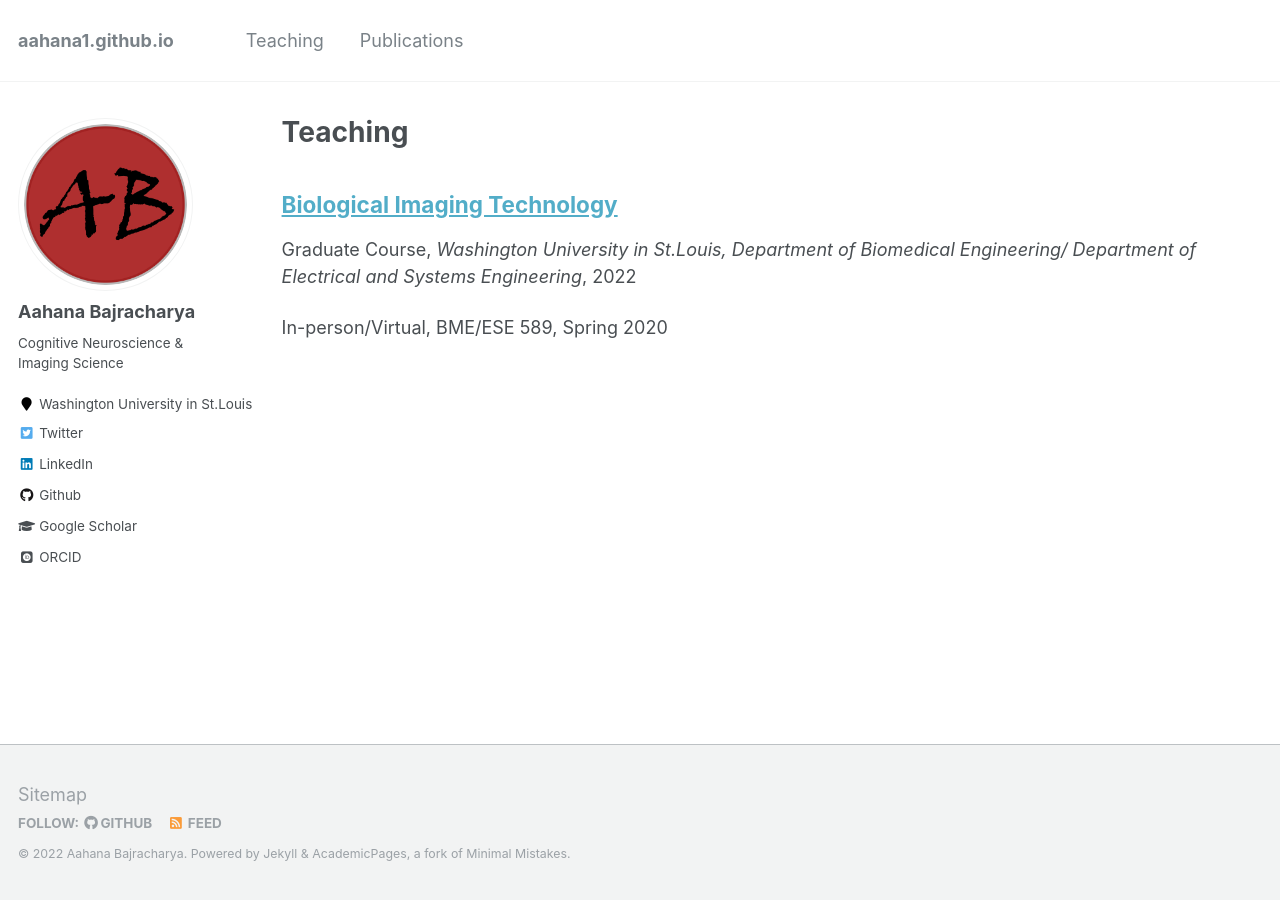
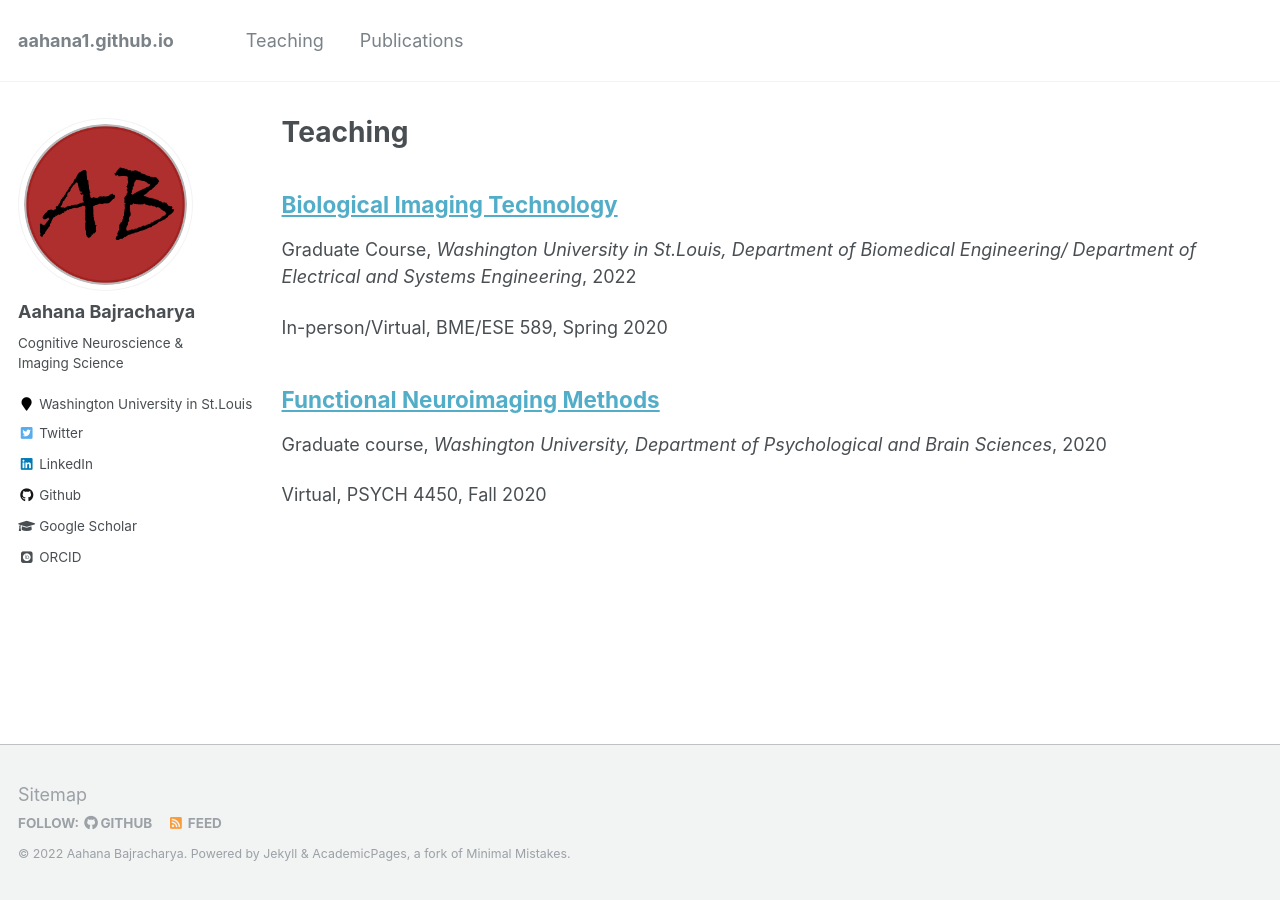
Before and after one commit to kritibhattarai23/kritibhattarai23.github.io, a Jekyll site: the page built from _pages/teaching.html, in a window 1280 px wide. Built offline with Jekyll 4.4.1, drawn with Linux system fonts in a browser that asks for light colours; some web fonts are replaced; part of the change alters nothing that is shown.

Commit message:
Update 2020-fall-teaching-2.md

```diff
--- a/_teaching/2020-fall-teaching-2.md
+++ b/_teaching/2020-fall-teaching-2.md
@@ -1,15 +1,12 @@
-<!--
 ---
-title: "Functional Neuroimaging Methods "
+title: "Functional Neuroimaging Methods"
 collection: teaching
 type: "Graduate course"
 permalink: /teaching/2020-fall-teaching-2
+venue: "Washington University, Department of Psychological and Brain Sciences"
+date: 2020-01-20
+location: "St.Louis, USA"
 ---
-venue: "Washington University in St.Louis, Department of Psychological and Brain Sciences"
-location: "St.Louis, USA"-->
----
-Functional Neuroimaging Methods
-
 Virtual, PSYCH 4450, Fall 2020
 
 Course description: The goal of this course is to increase your understanding of the methods underlying magnetic resonance imaging (MRI) in humans,
```
